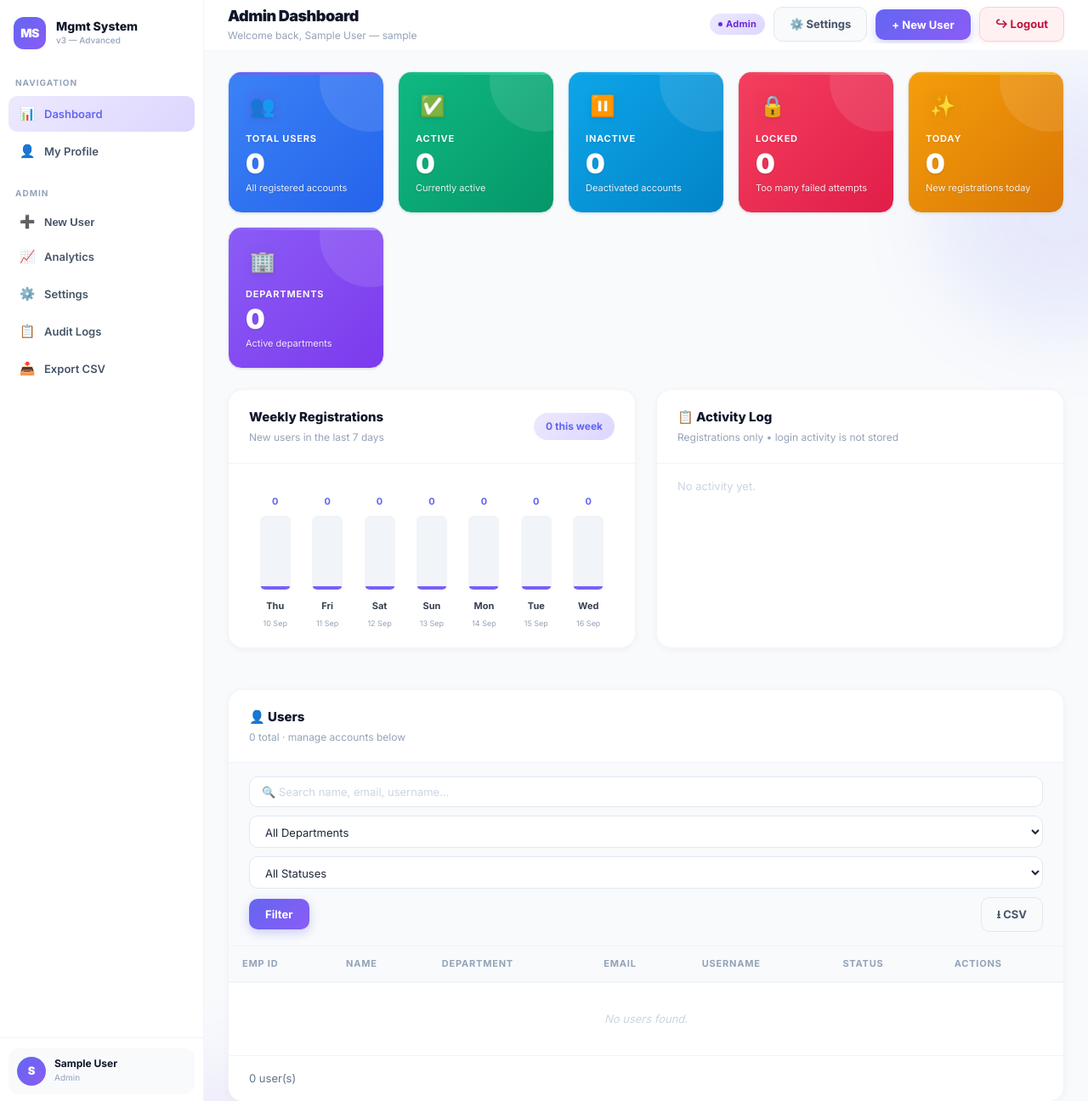
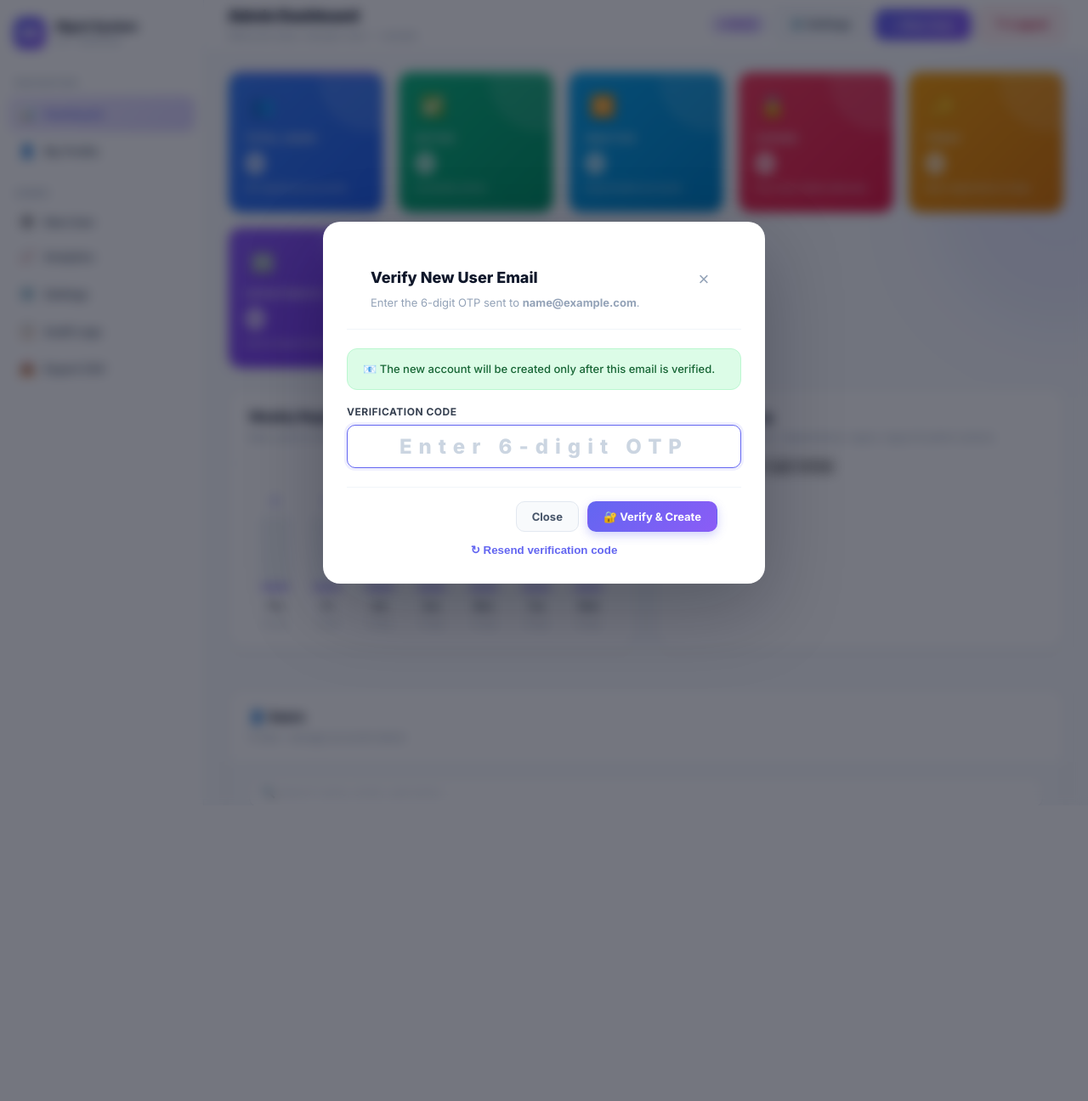
Before and after one commit to moviebot-latest/management-trial, a Flask app: page /dashboard in a window 1280 px wide. Shown: the top 1296 px of the page at 85% size. After the commit the page ends 858 px from the top, so only its background shows below. Run offline with Flask 3, Linux system fonts and the light colour scheme; the visitor is signed in with stand-in values (Sample User, id 1); some libraries are stand-ins or nearby versions.

Commit message:
Add files via upload

```diff
--- a/templates/audit_logs.html
+++ b/templates/audit_logs.html
@@ -44,7 +44,10 @@
         <div class="topbar-sub">Complete activity trail &mdash; {{ total_logs }} records</div>
       </div>
       <div class="topbar-right">
-        <a href="{{ url_for('settings') }}" class="btn btn-danger" style="font-size:12px">Clear Logs</a>
+        <form method="post" action="{{ url_for('clear_logs') }}" onsubmit="return confirm('Delete all audit logs? This cannot be undone.');" style="margin:0">
+          <input type="hidden" name="_csrf_token" value="{{ csrf_token }}">
+          <button type="submit" class="btn btn-danger" style="font-size:12px">Clear Logs</button>
+        </form>
         <button class="mobile-menu-btn" type="button" aria-label="Open menu" aria-expanded="false">☰</button>
       </div>
     </header>
--- a/templates/dashboard.html
+++ b/templates/dashboard.html
@@ -204,13 +204,18 @@ document.addEventListener('visibilitychange',()=>{if(document.visibilityState===
         <div class="panel-head">
           <div>
             <h2>📋 Activity Log</h2>
-            <p>Registrations only • login activity is not stored</p>
+            <p>Live system activity • registrations, logins, logout &amp; admin actions</p>
+          </div>
+          <div class="activity-tabs" role="tablist" aria-label="Activity filter">
+            <button type="button" class="activity-tab active" data-activity-filter="all">All</button>
+            <button type="button" class="activity-tab" data-activity-filter="REGISTER">Registration</button>
+            <button type="button" class="activity-tab" data-activity-filter="LOGIN">Login Activity</button>
           </div>
         </div>
         <div class="panel-body" style="padding-top:8px;padding-bottom:8px">
           <div class="audit-list dashboard-activity-list">
             {% for log in recent_logs %}
-            <div class="audit-row">
+            <div class="audit-row" data-audit-action="{{ log.action }}">
               <div class="audit-dot
                 {% if 'LOGIN_SUCCESS' in log.action %}dot-success
                 {% elif 'LOGOUT' in log.action %}dot-neutral
@@ -436,7 +441,7 @@ document.addEventListener('visibilitychange',()=>{if(document.visibilityState===
 <div id="createModal" class="modal-overlay">
   <div class="modal-box">
     <div class="modal-header">
-      <div><h2>Create New User</h2><p>Fill in all details to create an account</p></div>
+      <div><h2>Create New User</h2><p>Fill in all details. The user email must be verified by OTP before the account is created.</p></div>
       <button class="modal-close" type="button" onclick="closeModal('createModal')">&#215;</button>
     </div>
     <form id="createForm" method="post" action="{{ url_for('create_user') }}" novalidate
@@ -490,6 +495,36 @@ document.addEventListener('visibilitychange',()=>{if(document.visibilityState===
     </form>
   </div>
 </div>
+
+<!-- Admin-created user email verification -->
+{% if role == 'admin' and admin_pending_email %}
+<div id="adminOtpModal" class="modal-overlay open">
+  <div class="modal-box" style="max-width:520px">
+    <div class="modal-header">
+      <div><h2>Verify New User Email</h2><p>Enter the 6-digit OTP sent to <strong>{{ admin_pending_email }}</strong>.</p></div>
+      <button class="modal-close" type="button" onclick="closeModal('adminOtpModal')">&#215;</button>
+    </div>
+    <div class="flash success" style="margin-bottom:16px">📧 The new account will be created only after this email is verified.</div>
+    <form method="post" action="{{ url_for('verify_admin_user_otp') }}">
+      <input type="hidden" name="_csrf_token" value="{{ csrf_token }}">
+      <input type="hidden" name="email" value="{{ admin_pending_email }}">
+      <div class="field">
+        <label for="admin-user-otp">Verification code</label>
+        <input id="admin-user-otp" name="otp" type="text" inputmode="numeric" autocomplete="one-time-code" maxlength="6" pattern="\d{6}" placeholder="Enter 6-digit OTP" required autofocus style="letter-spacing:8px;text-align:center;font-size:24px;font-weight:800">
+      </div>
+      <div class="modal-foot" style="padding-bottom:0">
+        <button type="button" class="btn btn-ghost" onclick="closeModal('adminOtpModal')">Close</button>
+        <button type="submit" class="btn btn-primary">🔐 Verify &amp; Create</button>
+      </div>
+    </form>
+    <form method="post" action="{{ url_for('resend_admin_user_otp') }}" style="text-align:center;margin-top:10px">
+      <input type="hidden" name="_csrf_token" value="{{ csrf_token }}">
+      <input type="hidden" name="email" value="{{ admin_pending_email }}">
+      <button type="submit" style="border:0;background:none;color:#6366f1;font-weight:800;cursor:pointer">↻ Resend verification code</button>
+    </form>
+  </div>
+</div>
+{% endif %}
 
 <!-- Edit User -->
 <div id="editModal" class="modal-overlay">
```
